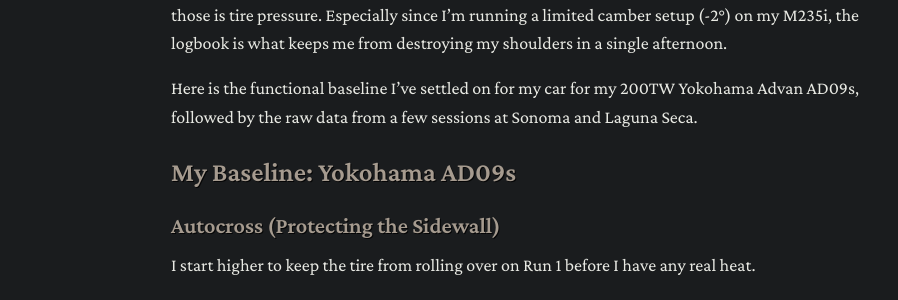
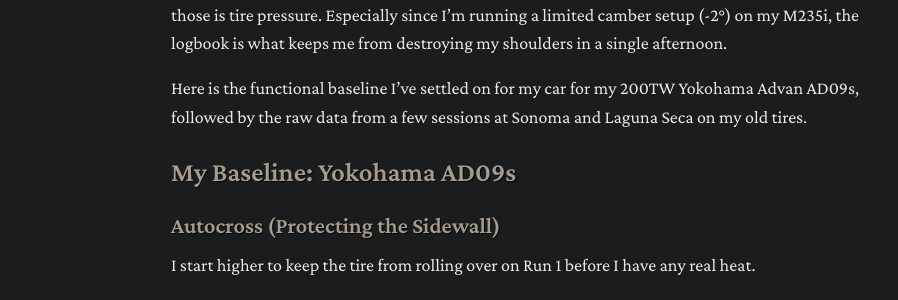
Before and after one commit to grahamleslie/grahamleslie.github.io, a Jekyll site: the page built from _posts/2026-06-29-track-day-checklist.md, in a window 1280 px wide. Shown: the part 279-579 px from the top of the page, without its empty margins (119-1017 px from the left). Built offline with Jekyll 4.4.1, drawn with Linux system fonts in a browser that asks for light colours; nearby versions of some CDN libraries; some web fonts are replaced.

Commit message:
Clarify tire data reference in checklist
Updated the description of tire data to specify old tires.

```diff
--- a/_posts/2026-06-29-track-day-checklist.md
+++ b/_posts/2026-06-29-track-day-checklist.md
@@ -8,7 +8,7 @@ tags: [BMW M235i, Yokohama AD09, Sonoma Raceway, Laguna Seca, Track Day]
 
 Consistency in my driving usually comes down to managing variables, and the most volatile of those is tire pressure. Especially since I'm running a limited camber setup (-2°) on my M235i, the logbook is what keeps me from destroying my shoulders in a single afternoon.
 
-Here is the functional baseline I've settled on for my car for my 200TW Yokohama Advan AD09s, followed by the raw data from a few sessions at Sonoma and Laguna Seca.
+Here is the functional baseline I've settled on for my car for my 200TW Yokohama Advan AD09s, followed by the raw data from a few sessions at Sonoma and Laguna Seca on my old tires.
 
 ### My Baseline: Yokohama AD09s
 
```
